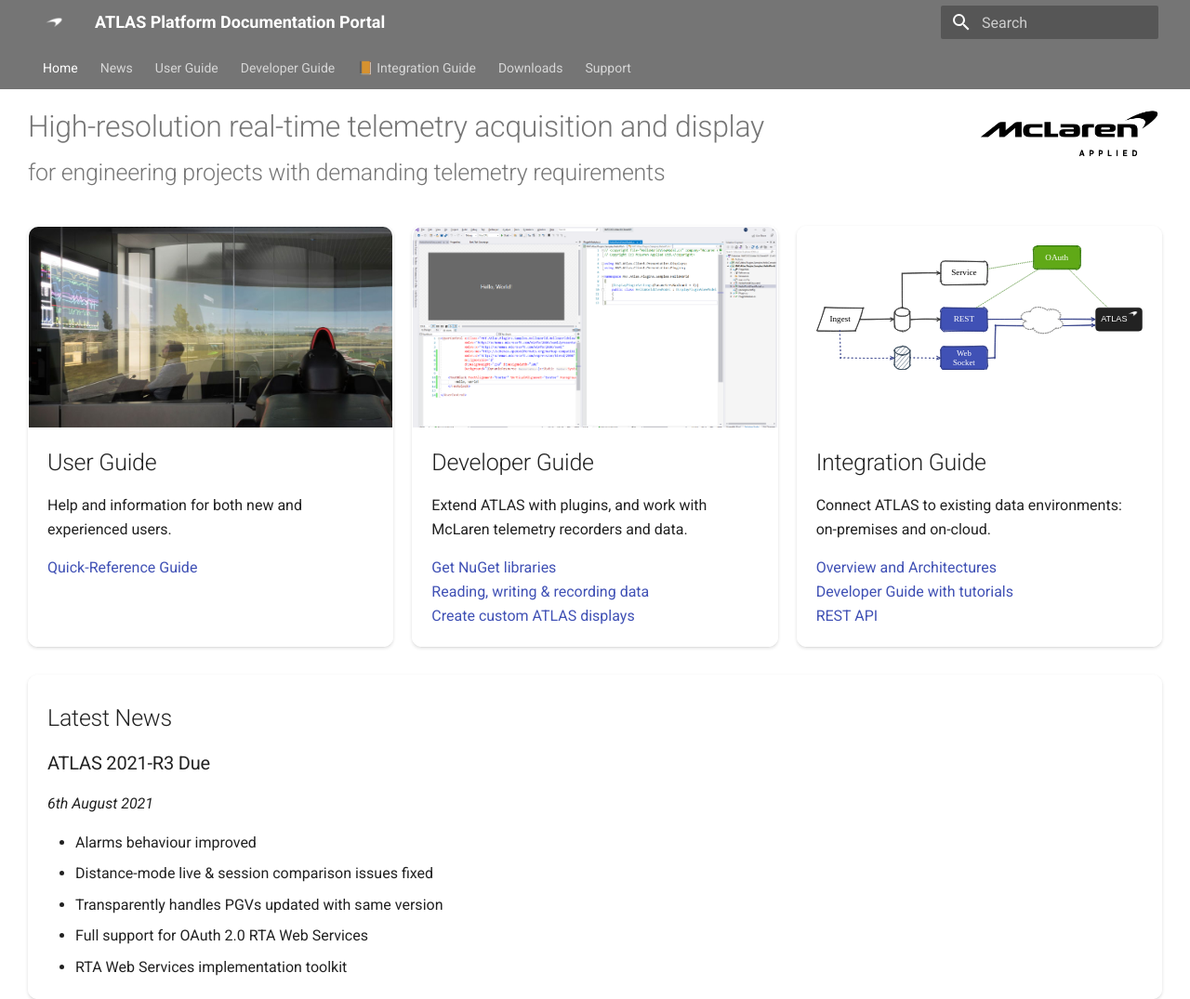
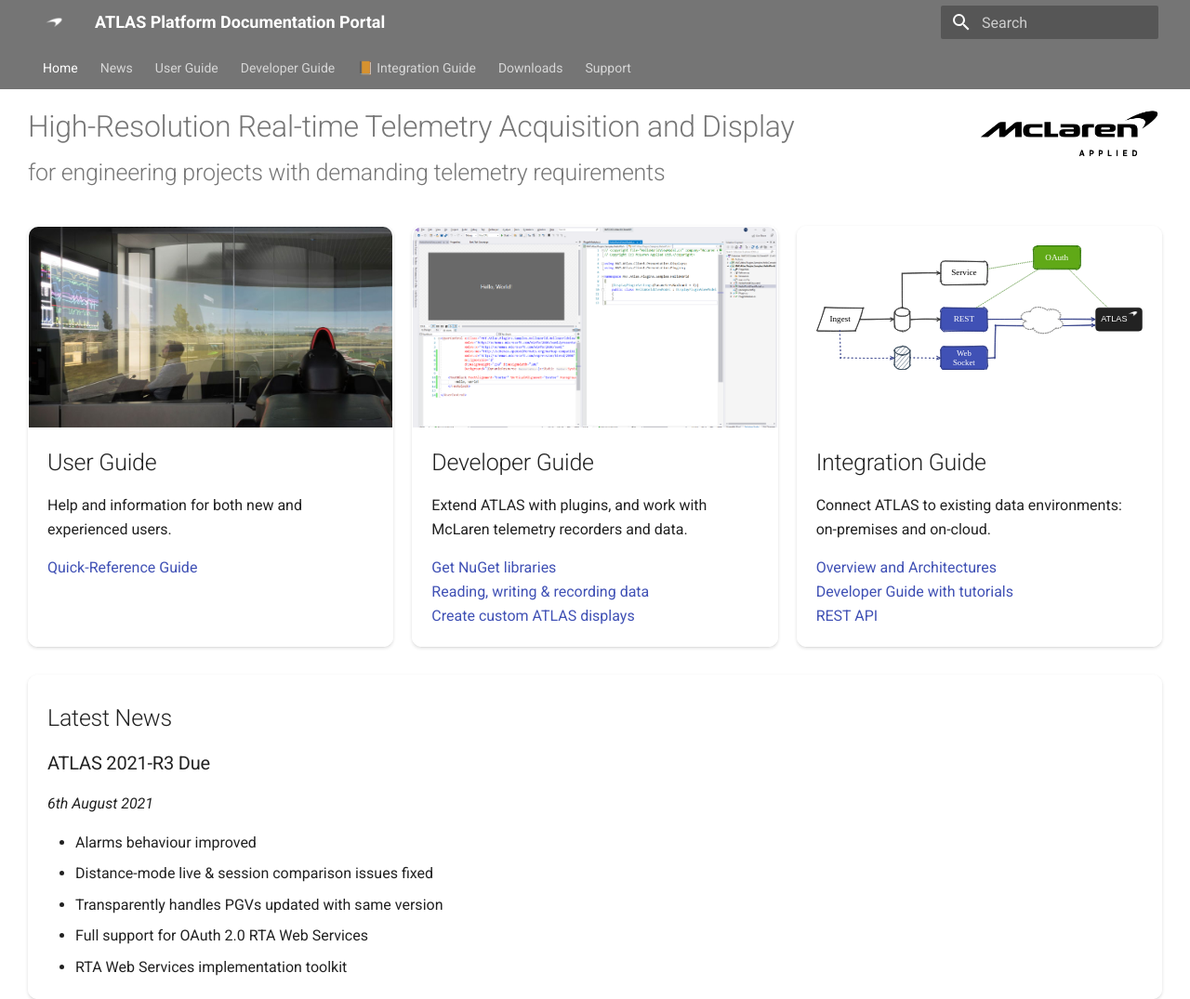
Before and after one commit to mat-docs/Portal.Site, an MkDocs documentation site: the page built from docs/index.md, in a window 1280 px wide and 1075 px high. Shown: the whole window at 93% size. Built offline with MkDocs 1.6.1 and Material for MkDocs 9.7.7, drawn with Linux system fonts in a browser that asks for light colours.

Commit message:
Title case on landing page

```diff
--- a/overrides/home.html
+++ b/overrides/home.html
@@ -142,7 +142,7 @@
 
         <div class="hero md-typeset">
             <img id="company-logo" src="assets/hero/applied-logo.png" alt="McLaren Applied Logo" draggable="false" />
-            <h1 style="margin-bottom: 0">High-resolution real-time telemetry acquisition and display</h1>
+            <h1 style="margin-bottom: 0">High-Resolution Real-time Telemetry Acquisition and Display</h1>
             <h2 role="doc-subtitle">for engineering projects with demanding telemetry requirements</h2>
         </div>
 
```
